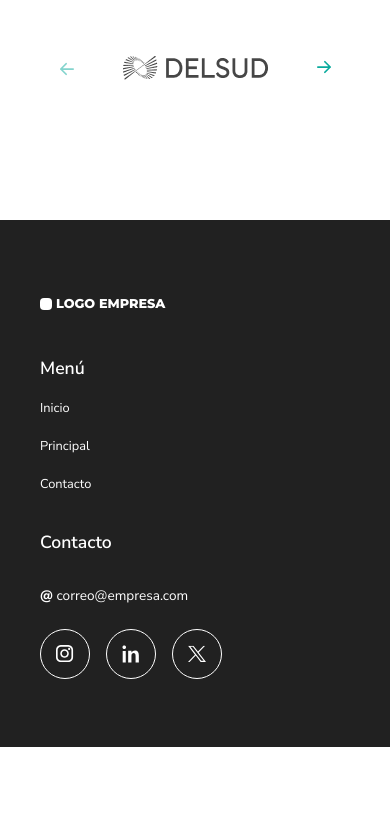
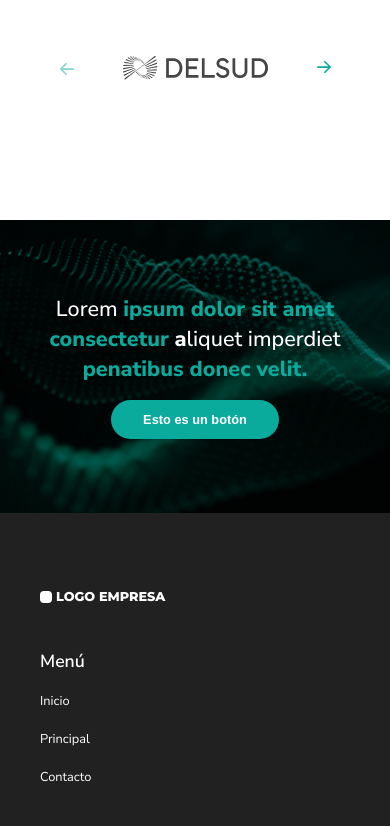
Before and after one commit to EFDillmann/PruebaT-cnicaFrontend-GrupoDelsud, a Next.js app: page / in a window 390 px wide. Shown: the part 2139-2965 px from the top of the page. Before the commit the page ends 2886 px from the top, so only its background shows below. Built offline with nearby package versions, Linux system fonts and the light colour scheme.

Commit message:
banner responsive and text adjusments for solo text button

```diff
--- a/src/app/page.tsx
+++ b/src/app/page.tsx
@@ -1,4 +1,5 @@
 import AboutText from "@/landing/components/sections/About/AboutText";
+import Banner from "@/landing/components/sections/Banner/Banner";
 import Contact from "@/landing/components/sections/Contact/Contact";
 import CardList from "@/landing/components/sections/GenericCards/CardList/CardList";
 import Hero from "@/landing/components/sections/Hero/Hero";
@@ -34,6 +35,14 @@ export default function Home() {
                 <Sponsors />
             </main>
             <footer id="footer">
+                <Banner>
+                    Lorem{" "}
+                    <span className="cyan-text">
+                        ipsum dolor sit amet consectetur
+                    </span>{" "}
+                    <b>a</b>liquet imperdiet
+                    <span className="cyan-text"> penatibus donec velit.</span>
+                </Banner>
                 <Contact />
             </footer>
         </>
--- /dev/null
+++ b/src/landing/components/sections/Banner/Banner.tsx
@@ -0,0 +1,17 @@
+import { PropsWithChildren } from "react";
+
+import Button from "../../ui/Button/Button";
+
+import styles from "./banner.module.css";
+
+const Banner = ({ children }: PropsWithChildren) => {
+    return (
+        <section className={styles.banner}>
+            <p className={styles.text}>{children}</p>
+
+            <Button>Esto es un botón</Button>
+        </section>
+    );
+};
+
+export default Banner;
--- /dev/null
+++ b/src/landing/components/sections/Banner/banner.module.css
@@ -0,0 +1,38 @@
+.banner {
+    display: flex;
+    flex-direction: column;
+    align-items: center;
+    justify-content: center;
+    gap: 1rem;
+
+    height: 293px;
+    width: 100%;
+
+    background-image: url("/footer/footer-image.webp");
+    background-size: cover;
+    background-position: 40% 50%;
+}
+
+.text {
+    color: var(--background);
+    font-size: 1.35rem;
+    font-weight: 500;
+    text-align: center;
+
+    max-width: 85%;
+}
+
+@media (width > 768px) {
+    .banner {
+        flex-direction: row;
+        justify-content: space-evenly;
+
+        height: 333px;
+    }
+
+    .text {
+        font-size: 1.75rem;
+
+        max-width: 40%;
+    }
+}
--- a/src/landing/components/sections/Hero/Hero.tsx
+++ b/src/landing/components/sections/Hero/Hero.tsx
@@ -1,4 +1,5 @@
 import { PropsWithChildren } from "react";
+
 import styles from "./hero.module.css";
 
 const Hero = ({ children }: PropsWithChildren) => {
--- a/src/landing/components/ui/Button/button.module.css
+++ b/src/landing/components/ui/Button/button.module.css
@@ -1,6 +1,9 @@
 .button {
-    padding: 0.5rem 1rem;
-    border-radius: 0.5rem;
+    padding: 0.75rem 2rem;
+    border-radius: 9999px;
+
+    font-size: 0.8rem;
+    font-weight: 700;
 }
 
 .button:disabled {
@@ -16,5 +19,12 @@
     height: 48px;
     width: 48px;
     padding: 0;
-    border-radius: 9999px;
 }
+
+@media (width > 768px) {
+    .button {
+        padding: 0.75rem 3rem;
+
+        font-size: 1.25rem;
+    }
+}
```
